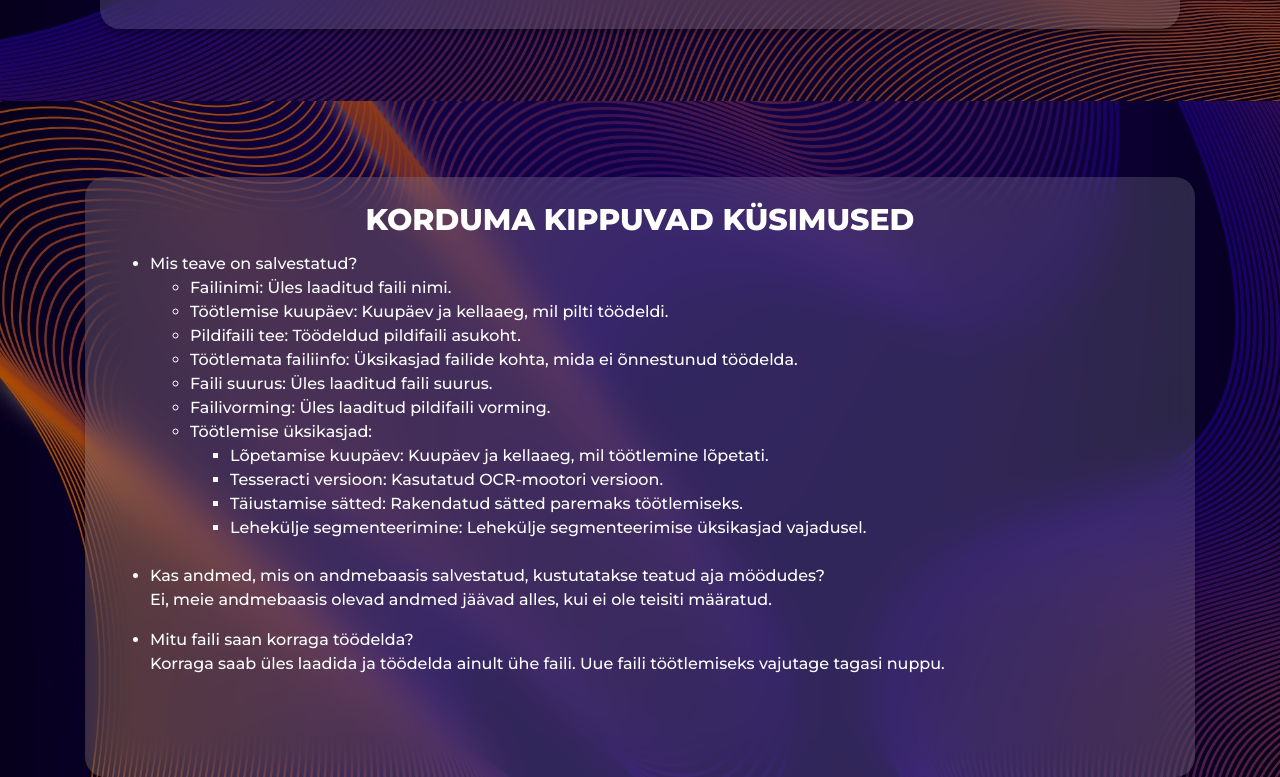
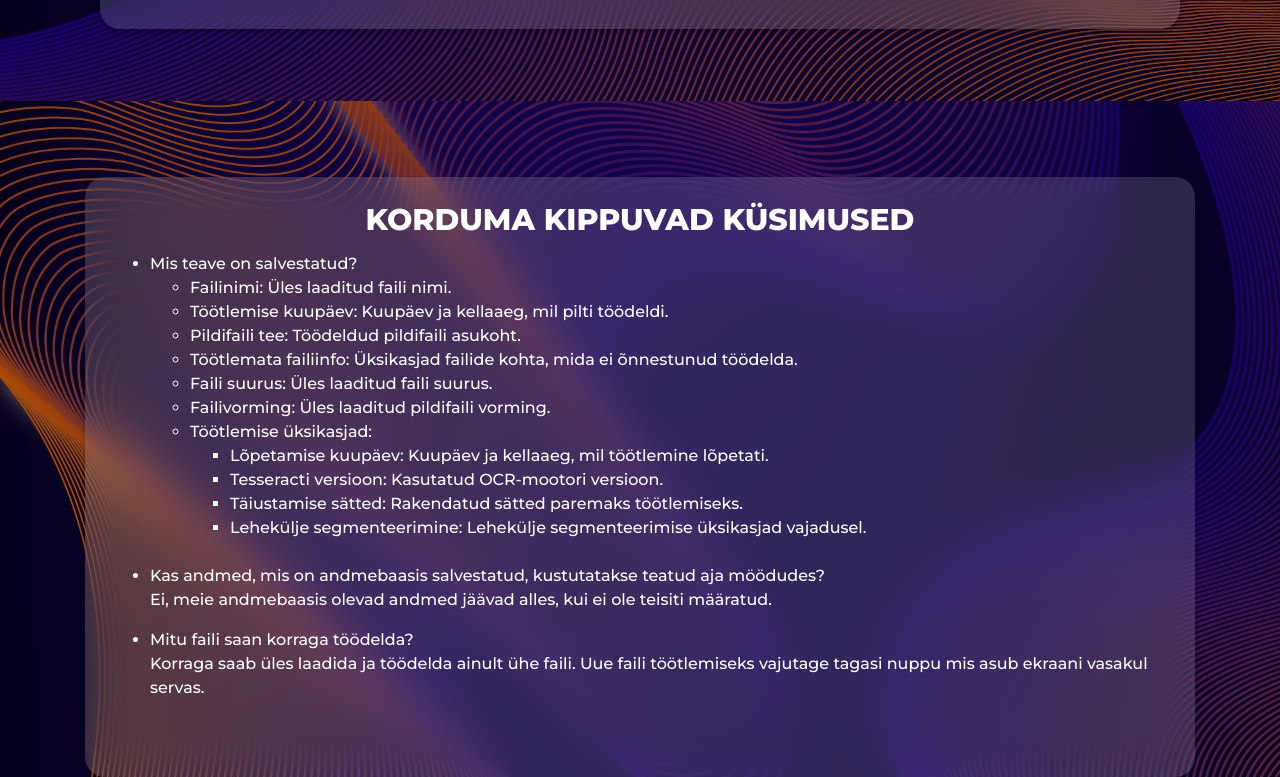
Before and after one commit to partelsandra/ocr_react, a React (Create React App) app in the folder frontend/: page / in a window 1280 px wide. Shown: the part 1819-2596 px from the top of the page. Built offline with nearby package versions, Linux system fonts and the light colour scheme.

Commit message:
back button styles added to css file

```diff
--- a/frontend/src/App.js
+++ b/frontend/src/App.js
@@ -110,7 +110,7 @@ function App() {
                   <li>Kas andmed, mis on andmebaasis salvestatud, kustutatakse teatud aja möödudes?</li>
                   <p>Ei, meie andmebaasis olevad andmed jäävad alles, kui ei ole teisiti määratud.</p>
                   <li>Mitu faili saan korraga töödelda?</li>
-                  <p>Korraga saab üles laadida ja töödelda ainult ühe faili. Uue faili töötlemiseks vajutage tagasi nuppu.</p>
+                  <p>Korraga saab üles laadida ja töödelda ainult ühe faili. Uue faili töötlemiseks vajutage tagasi nuppu mis asub ekraani vasakul servas.</p>
                 </ul>
               </span>
             </div>
--- a/frontend/src/styles.css
+++ b/frontend/src/styles.css
@@ -165,9 +165,9 @@ body {
     align-items: center;
 }
 
-/* Icon */
+/* Folder icon */
 .icon {
-    color: #FFFFFF;
+    color: #ffffff;
     transform: scale(10);
 }
 
```
